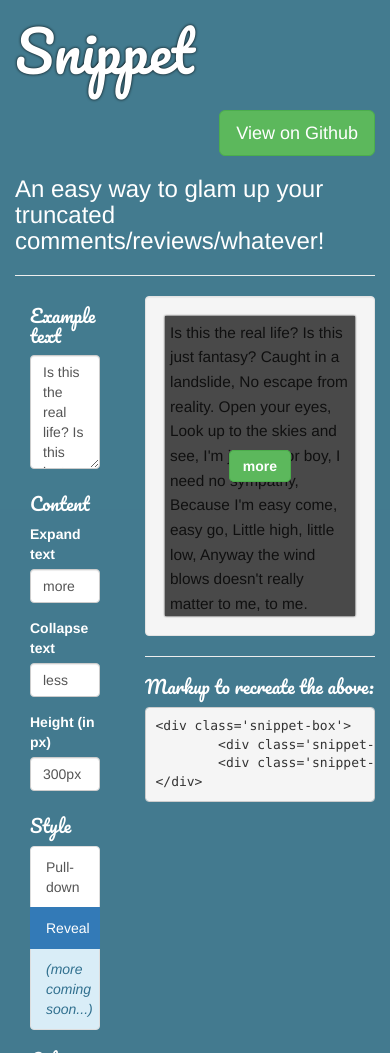
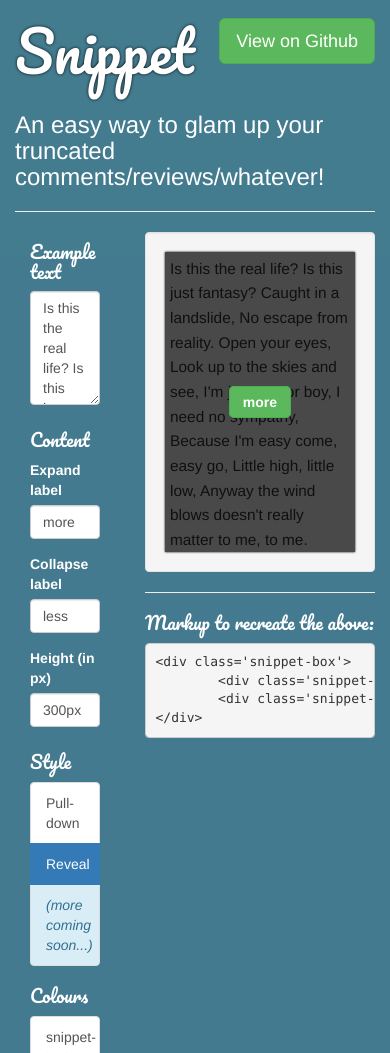
Before and after one commit to jamiehenson/snippet, a website: page src/html/index.jade in a window 390 px wide. Shown: the top 1053 px of the page. Drawn offline with nearby package versions, Linux system fonts and the light colour scheme; files that its build step writes are made by us from their sources; files whose address does not match are found by name.

Commit message:
Example bug fixes

```diff
--- a/src/html/index.jade
+++ b/src/html/index.jade
@@ -18,9 +18,9 @@ html(lang="en")
   body
     .container.main
       .row
-        .col-sm-8
+        .col-xs-6.col-sm-8
           h1 Snippet
-        .col-sm-4.text-right
+        .col-xs-6.col-sm-4.text-right
           a(class="btn btn-lg btn-success github-button" href="https://github.com/jamiehenson/snippet") View on Github
       h3 An easy way to glam up your truncated comments/reviews/whatever!
       hr
@@ -39,11 +39,11 @@ html(lang="en")
                 form
                 .col-lg-6
                   .form-group
-                    label(for="expand") Expand text
+                    label(for="expand") Expand label
                     input#expand(type="text" class="form-control" value="more")
                 .col-lg-6
                   .form-group
-                    label(for="collapse") Collapse text
+                    label(for="collapse") Collapse label
                     input#collapse(type="text" class="form-control" value="less")
                 .col-lg-6
                   .form-group
--- a/src/js/snippet.coffee
+++ b/src/js/snippet.coffee
@@ -1,4 +1,3 @@
-
 $(document).ready ->
   initialHeight = $('.snippet-content').css("max-height")
   $('.snippet-reveal').css("line-height", initialHeight)
```
Also changed, not shown: index.html.
